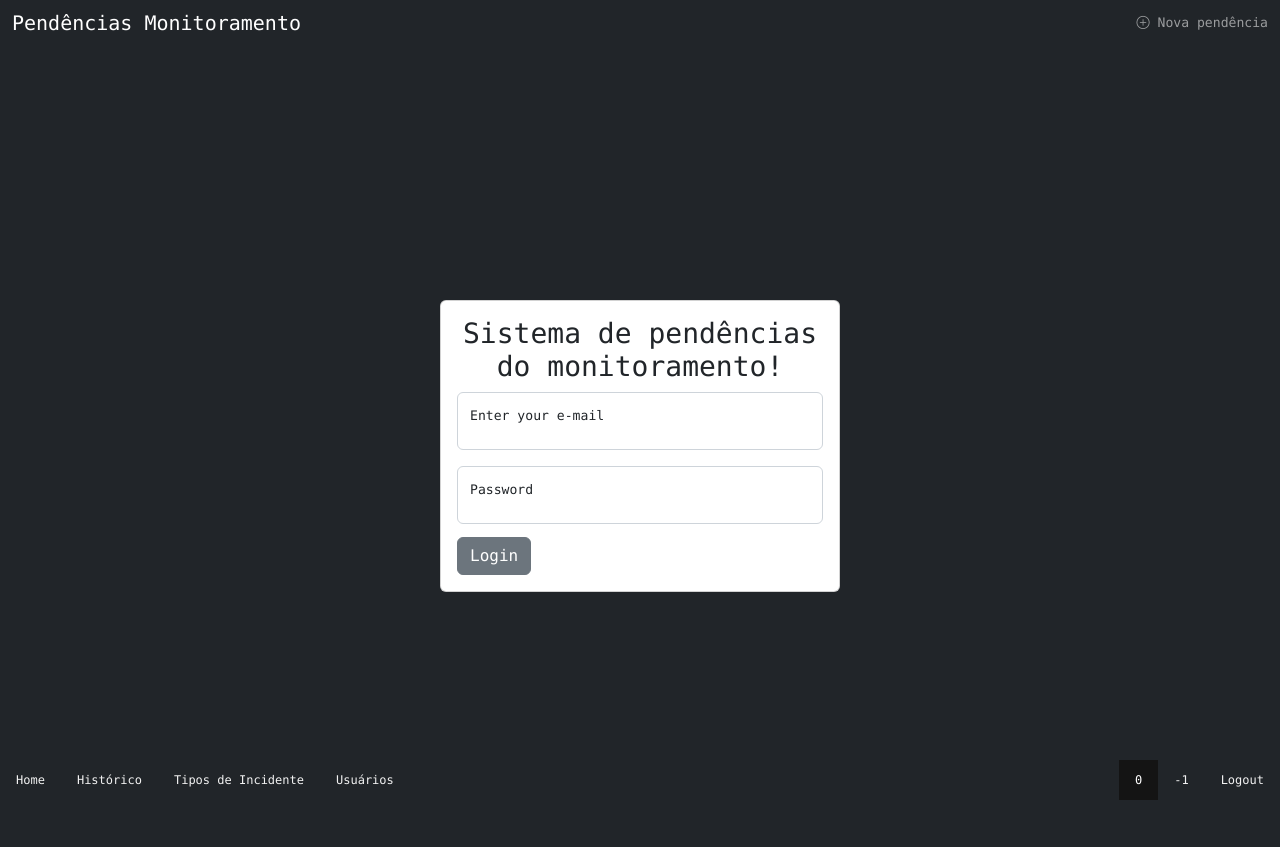
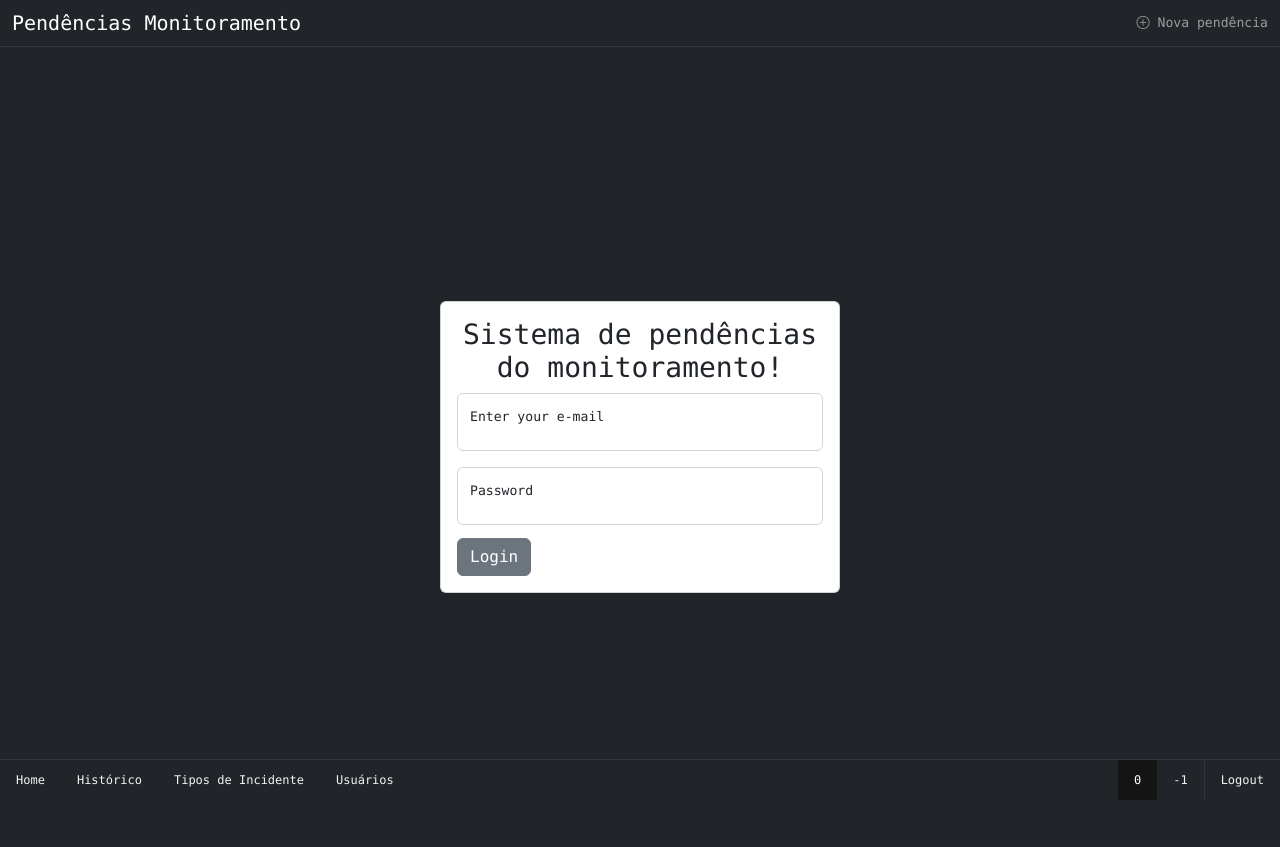
Before and after one commit to ewertonhm/Controle-de-pend-ncias-Fronted, a PHP site: template classes/Views/login.twig in a window 1280 px wide. Before the commit the page ends 800 px from the top, so only its background shows below. Run offline with PHP 8.4, Linux system fonts and the light colour scheme; the template is opened without the code that fills it, so the values that code supplies are empty; some libraries are stand-ins or nearby versions.

Commit message:
estetical lines

```diff
--- a/classes/Views/bottombar.html
+++ b/classes/Views/bottombar.html
@@ -1,11 +1,12 @@
-<div class="bottombar">
+<div class="bottombar tl">
     <a href="index.php" {% if index=='active' %}class="active" {% endif %}>Home</a>
     <a href="index.php?historico=true" {% if historico=='active' %}class="active" {% endif %}>Histórico</a>
 
     <a href="tipos.php" {% if tipos=='active' %}class="active" {% endif %}>Tipos de Incidente</a>
     <a href="usuarios.php" {% if usuarios=='active' %}class="active" {% endif %}>Usuários</a>
 
-    <a class="align-right" href="logout.php">Logout</a>
+    <a class="align-right vl" href="logout.php">Logout</a>
+
     {% for i in pages-1..0 %}
     <a
         class="align-right {% if i == page %}active{% endif %}"
--- a/classes/Views/navbar.html
+++ b/classes/Views/navbar.html
@@ -1,4 +1,4 @@
-<nav class="navbar sticky-top navbar-dark bg-dark">
+<nav class="navbar sticky-top navbar-dark bg-dark bl">
   <div class="container-fluid">
     <a class="navbar-brand" href="#">Pendências Monitoramento</a>
       <span class="navbar-text">
--- a/css/styles.css
+++ b/css/styles.css
@@ -55,3 +55,15 @@
    background-color: #141414;
    color: white;
 }
+
+.vl {
+   border-left: 1px solid #323539;
+}
+
+.tl {
+   border-top: 1px solid #323539;
+}
+
+.bl {
+   border-bottom: 1px solid #323539;
+}
```
